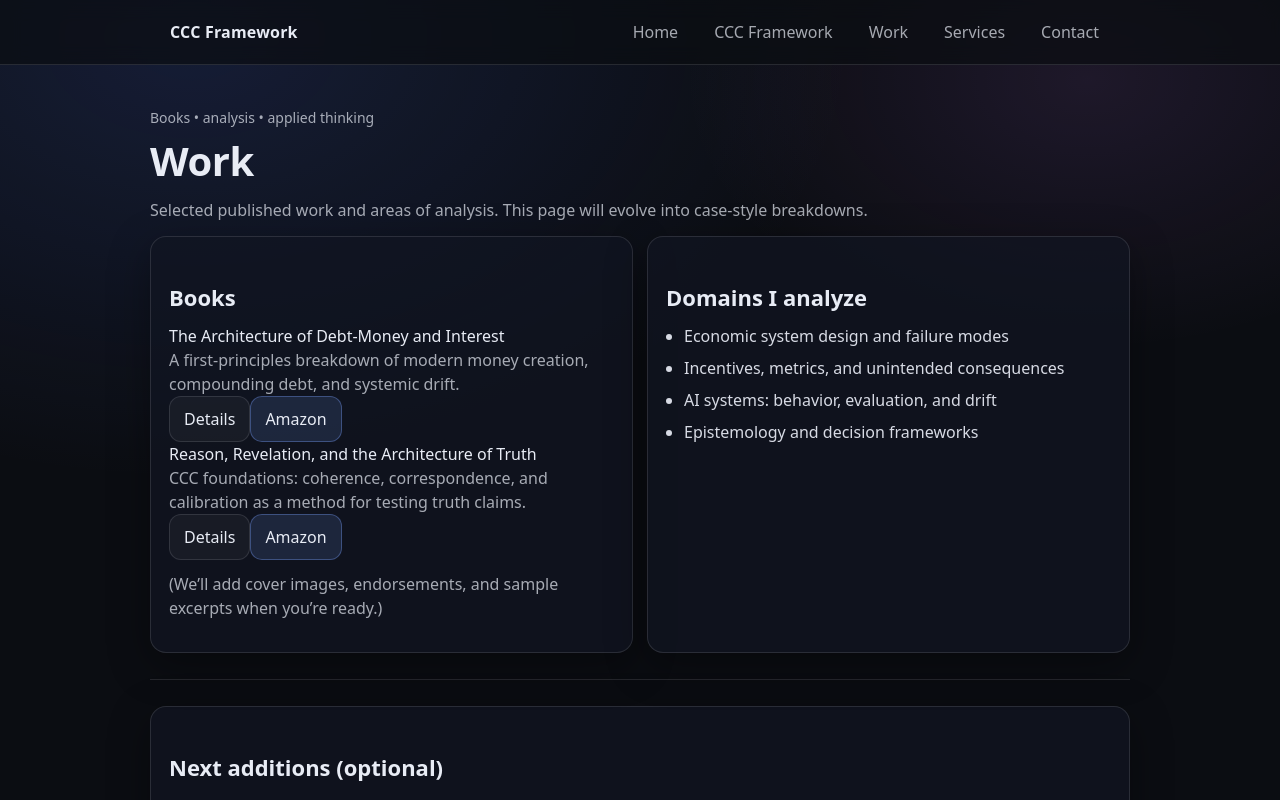
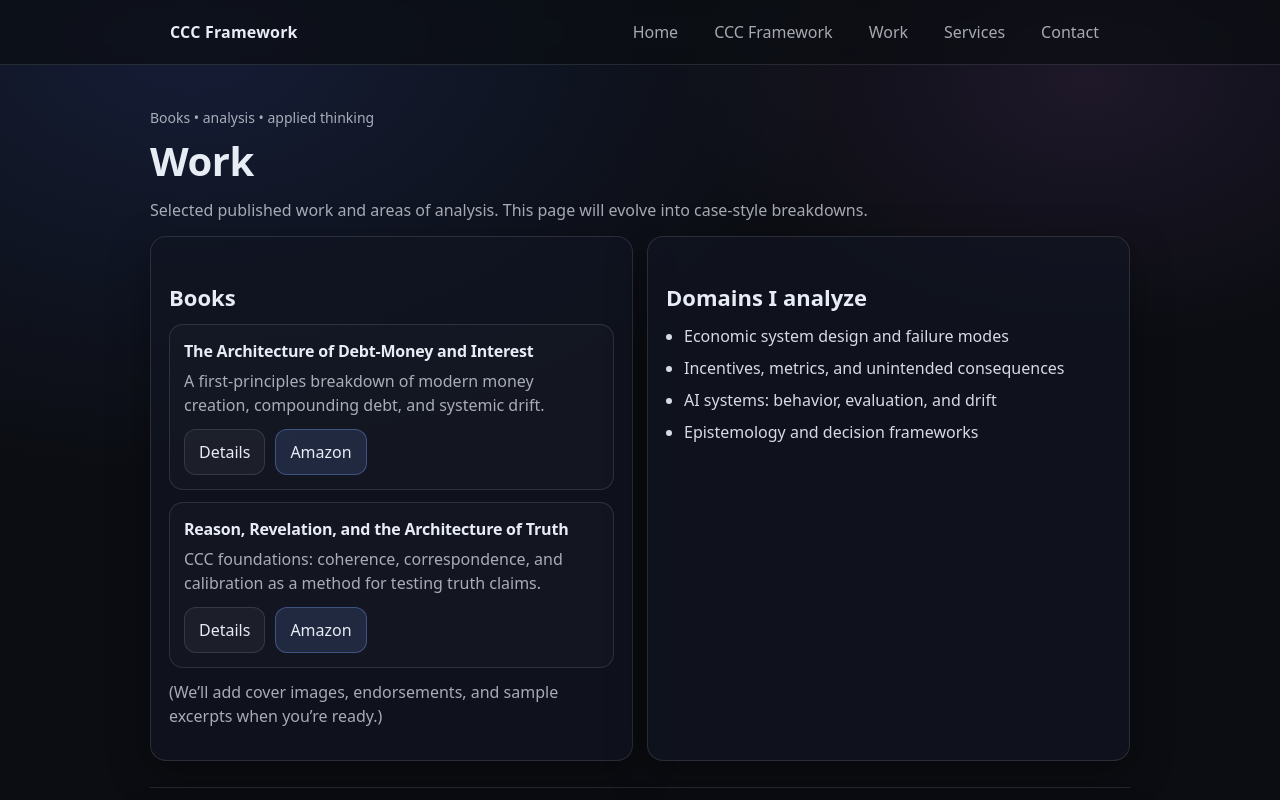
Before and after one commit to azfarsamin/cccframework, a Next.js app: page /work in a window 1280 px wide. Shown: the top 800 px of the page. Built offline with nearby package versions, Linux system fonts and the light colour scheme.

Commit message:
Update globals.css

```diff
--- a/app/globals.css
+++ b/app/globals.css
@@ -334,3 +334,28 @@ p  { margin: 0 0 14px; color: rgba(232, 236, 245, 0.92); }
   display: grid !important;
   gap: 8px !important;
 }
+.bookStack {
+  display: grid;
+  gap: 12px;
+  margin-top: 10px;
+}
+
+.bookCard {
+  border: 1px solid var(--hairline);
+  border-radius: 14px;
+  padding: 14px;
+  background: rgba(255, 255, 255, 0.02);
+}
+
+.bookTitle {
+  font-weight: 650;
+  margin-bottom: 6px;
+  letter-spacing: -0.2px;
+}
+
+.bookActions {
+  display: flex;
+  gap: 10px;
+  flex-wrap: wrap;
+  margin-top: 12px;
+}
```
